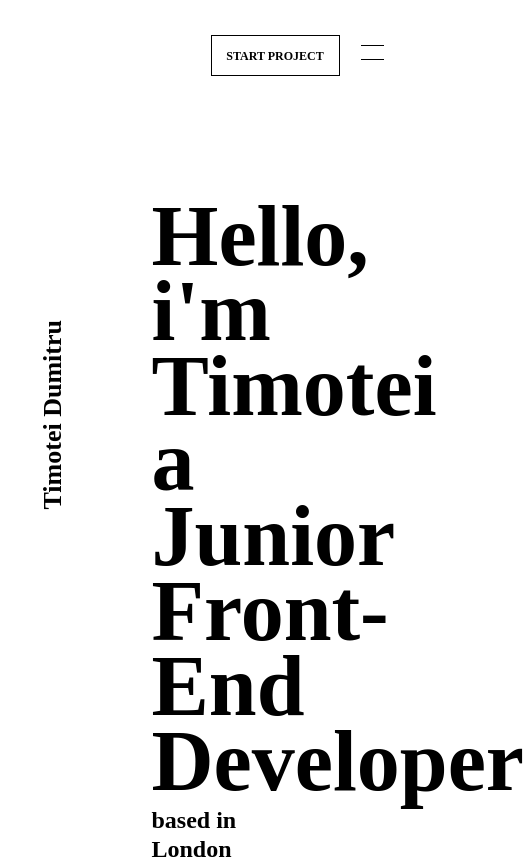
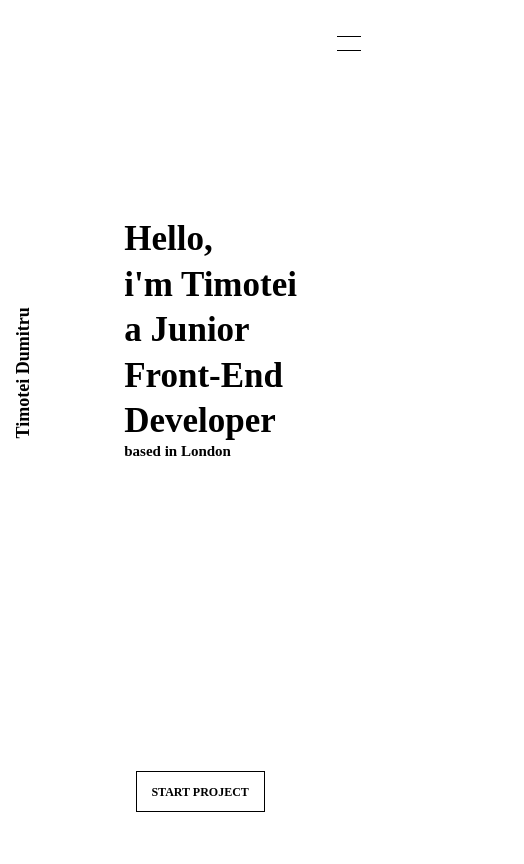
Before and after one commit to timoteidumitru/Last_Version_CV, a React (Create React App) app: page / in a window 390 px wide. Shown: the whole page, 524 px wide, since content can reach past the window. Built offline with nearby package versions, Linux system fonts and the light colour scheme.

Commit message:
work on mobile responsive for devices with width up to 480px

```diff
--- a/src/components/main/header.scss
+++ b/src/components/main/header.scss
@@ -192,3 +192,37 @@ body {
   padding-top: 0.3em;
   display: block;
 }
+
+@media only screen and (max-width: 480px) {
+
+  .header-text {
+    width: 60%;
+    top: 25.61%;
+    left: 31.85%;
+    font-size: 35px;
+    line-height: 1.3;
+  }
+  .group {
+    top: 4.31%;
+    right: 12.65%;
+  }
+  .group-1 {
+    right: 32%;
+    bottom: 2em;
+    top: auto;
+}
+  .left-name {
+    top: 30%;
+    left: 6px;
+    font-size: 26px;
+  }
+  .left-name-text {
+    font-size: 18px;
+    line-height: 1.2;
+  }
+  .based-in-london {
+    font-size: 15px;
+    line-height: 0.5;
+  }
+
+}
```
